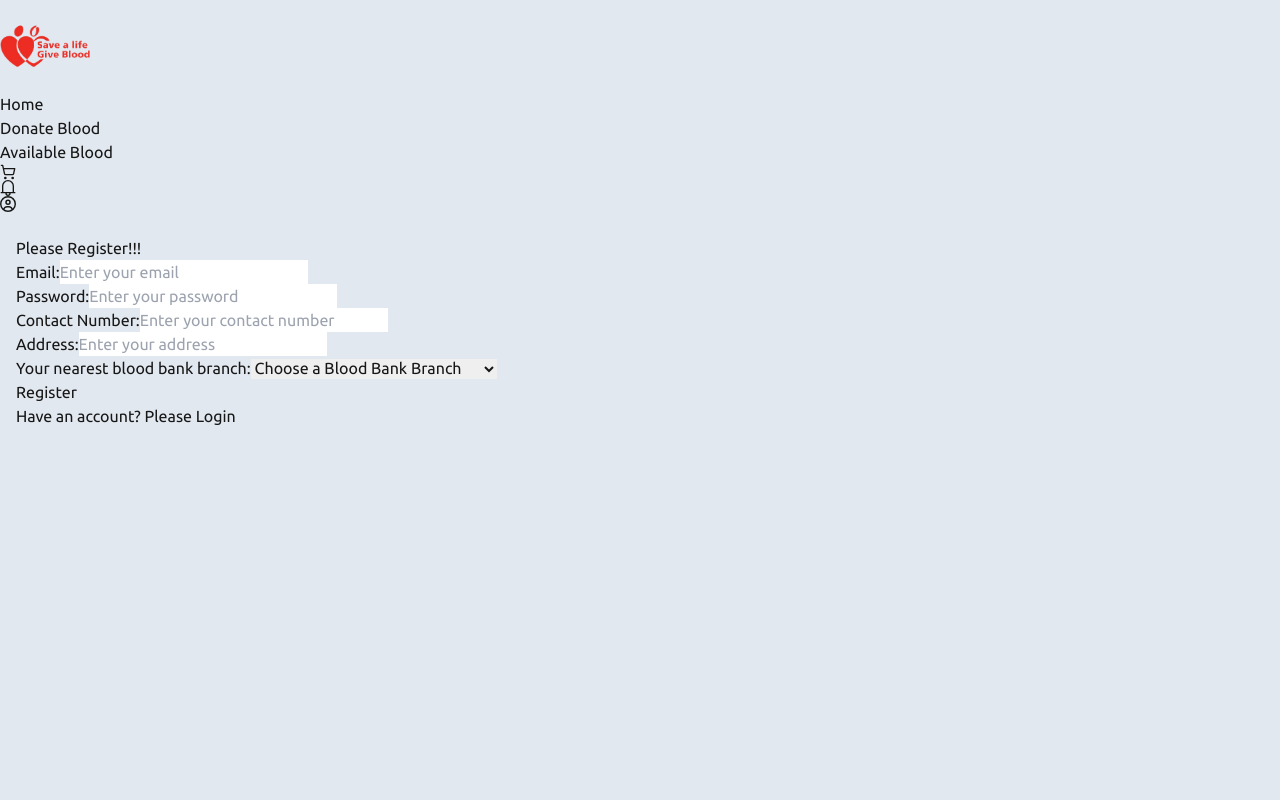
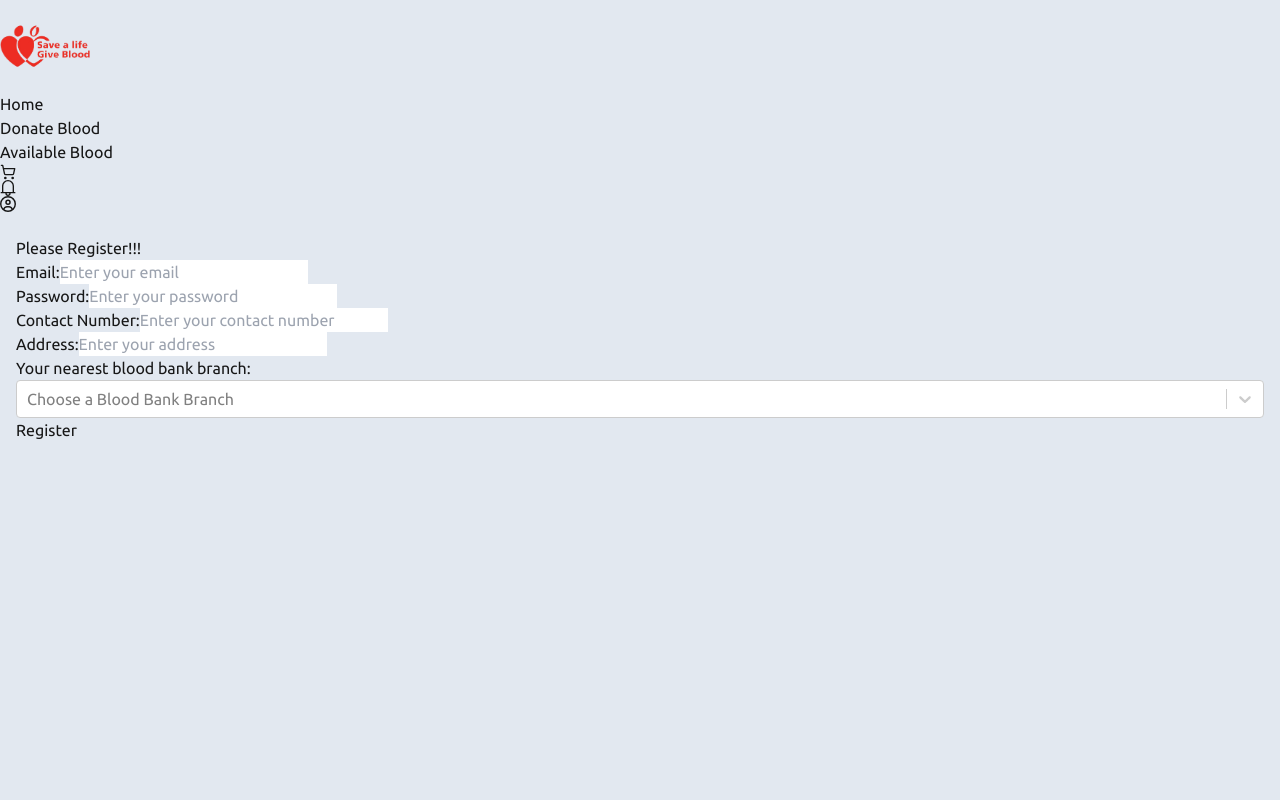
Before and after one commit to stha07ashok/Blood-Donation-nextjs, a Next.js app: page /register in a window 1280 px wide. Shown: the top 800 px of the page. Built offline with nearby package versions, Linux system fonts and the light colour scheme.

Commit message:
select.branch

```diff
--- a/package.json
+++ b/package.json
@@ -13,7 +13,8 @@
     "react": "^19.0.0",
     "react-dom": "^19.0.0",
     "react-hook-form": "^7.54.2",
-    "react-icons": "^5.4.0"
+    "react-icons": "^5.4.0",
+    "react-select": "^5.9.0"
   },
   "devDependencies": {
     "@eslint/eslintrc": "^3",
--- a/src/app/register/page.tsx
+++ b/src/app/register/page.tsx
@@ -1,134 +1,173 @@
 "use client";
-import Link from "next/link";
-import React from "react";
-import { useForm, SubmitHandler } from "react-hook-form";
+import React, { useState, useEffect } from "react";
+import Select from "react-select";
+import { useForm, Controller, SubmitHandler } from "react-hook-form";
 
 const selectBloodBankBranch = [
-  "Choose a Blood Bank Branch",
-  "Nepal Blood Bank | Kathmandu",
-  "Nepal Blood Bank | Pokhara",
-  "Nepal Blood Bank | Butwal",
-  "Nepal Blood Bank | Chitwan",
-  "Nepal Blood Bank | Dharan",
-  "Nepal Blood Bank | Biratnagar",
-  "Nepal Blood Bank | Nepalgunj",
-  "Nepal Blood Bank | Dhangadi",
-  "Nepal Blood Bank | Surkhet",
-  "Nepal Blood Bank | Janakpur",
-  "Nepal Blood Bank | Dang",
-  "Nepal Blood Bank | Hetauda",
+  {
+    value: "Nepal Blood Bank | Kathmandu",
+    label: "Nepal Blood Bank | Kathmandu",
+  },
+  { value: "Nepal Blood Bank | Pokhara", label: "Nepal Blood Bank | Pokhara" },
+  { value: "Nepal Blood Bank | Butwal", label: "Nepal Blood Bank | Butwal" },
+  { value: "Nepal Blood Bank | Chitwan", label: "Nepal Blood Bank | Chitwan" },
+  { value: "Nepal Blood Bank | Dharan", label: "Nepal Blood Bank | Dharan" },
+  {
+    value: "Nepal Blood Bank | Biratnagar",
+    label: "Nepal Blood Bank | Biratnagar",
+  },
+  {
+    value: "Nepal Blood Bank | Nepalgunj",
+    label: "Nepal Blood Bank | Nepalgunj",
+  },
+  {
+    value: "Nepal Blood Bank | Dhangadi",
+    label: "Nepal Blood Bank | Dhangadi",
+  },
+  { value: "Nepal Blood Bank | Surkhet", label: "Nepal Blood Bank | Surkhet" },
+  {
+    value: "Nepal Blood Bank | Janakpur",
+    label: "Nepal Blood Bank | Janakpur",
+  },
+  { value: "Nepal Blood Bank | Dang", label: "Nepal Blood Bank | Dang" },
+  { value: "Nepal Blood Bank | Hetauda", label: "Nepal Blood Bank | Hetauda" },
 ];
 
-interface registerFormData {
+interface RegisterFormData {
   email: string;
   password: string;
   contactNumber: number;
   address: string;
-  bloodBankBranch: string;
+  bloodBankBranch: { value: string; label: string };
 }
 
 const RegisterPage = () => {
   const {
     register,
     handleSubmit,
-    watch,
+    control,
     formState: { errors },
-  } = useForm<registerFormData>();
-  const onSubmit: SubmitHandler<registerFormData> = (data) => console.log(data);
+  } = useForm<RegisterFormData>();
+
+  const [isClient, setIsClient] = useState(false);
+
+  useEffect(() => {
+    setIsClient(true); // Ensure React Select is rendered only on the client
+  }, []);
+
+  const onSubmit: SubmitHandler<RegisterFormData> = (data) => {
+    console.log(data);
+  };
+
   return (
     <div className="pageSize flex items-center justify-center">
       <div className="w-full max-w-md border border-violet-800 shadow-lg p-8 rounded-md ">
         <p className="text-center font-extrabold text-2xl mb-4">
           Please Register!!!
         </p>
-        <div>
-          <form className="space-y-4 " onSubmit={handleSubmit(onSubmit)}>
+        <form className="space-y-4" onSubmit={handleSubmit(onSubmit)}>
+          {/* Email Field */}
           <div>
             <label htmlFor="email" className="block font-medium">
               Email:
             </label>
             <input
-                {...register("email", { required: "Email is reauired" })}
+              {...register("email", { required: "Email is required" })}
               type="email"
               id="email"
               className="w-full border border-violet-800 rounded-md p-2 shadow appearance-none leading-tight focus:outline-none focus:shadow"
               placeholder="Enter your email"
             />
             {errors.email && (
-                <span className="text-red-600 ">This field is required!!!</span>
+              <span className="text-red-600">This field is required!!!</span>
             )}
           </div>
+          {/* Password Field */}
           <div>
             <label htmlFor="password" className="block font-medium">
               Password:
             </label>
             <input
-                {...register("password", { required: "Password is reauired" })}
+              {...register("password", { required: "Password is required" })}
               type="password"
               id="password"
               className="w-full border border-violet-800 rounded-md p-2 shadow appearance-none leading-tight focus:outline-none focus:shadow"
               placeholder="Enter your password"
             />
             {errors.password && (
-                <span className="text-red-600 ">This field is required!!!</span>
+              <span className="text-red-600">This field is required!!!</span>
             )}
           </div>
+          {/* Contact Number Field */}
           <div>
-              <label htmlFor="password" className="block font-medium">
+            <label htmlFor="contactNumber" className="block font-medium">
               Contact Number:
             </label>
             <input
               {...register("contactNumber", {
-                  required: "Contact number is reauired",
+                required: "Contact number is required",
               })}
               type="number"
-                id="contact number"
+              id="contactNumber"
               className="w-full border border-violet-800 rounded-md p-2 shadow appearance-none leading-tight focus:outline-none focus:shadow"
               placeholder="Enter your contact number"
             />
             {errors.contactNumber && (
-                <span className="text-red-600 ">This field is required!!!</span>
+              <span className="text-red-600">This field is required!!!</span>
             )}
           </div>
+          {/* Address Field */}
           <div>
-              <label htmlFor="password" className="block font-medium">
+            <label htmlFor="address" className="block font-medium">
               Address:
             </label>
             <input
-                {...register("address", { required: "Address is reauired" })}
-                type="address"
+              {...register("address", { required: "Address is required" })}
+              type="text"
               id="address"
               className="w-full border border-violet-800 rounded-md p-2 shadow appearance-none leading-tight focus:outline-none focus:shadow"
               placeholder="Enter your address"
             />
             {errors.address && (
-                <span className="text-red-600 ">This field is required!!!</span>
+              <span className="text-red-600">This field is required!!!</span>
             )}
           </div>
+          {/* Blood Bank Branch Field */}
           <div>
-              <label htmlFor="password" className="block font-medium">
+            <label htmlFor="bloodBankBranch" className="block font-medium">
               Your nearest blood bank branch:
             </label>
-              <select
-                {...register("bloodBankBranch", {
-                  required: "Blood bank branch is required",
-                })}
-                id="bloodBankBranch"
-                className="w-full border border-violet-800 rounded-md p-2 shadow appearance-none leading-tight focus:outline-none focus:shadow"
-              >
-                <option value="" disabled>
-                  Choose a Blood Bank Branch
-                </option>
-                {selectBloodBankBranch.map((branch, index) => (
-                  <option key={index} value={branch}>
-                    {branch}
-                  </option>
-                ))}
-              </select>
+            {isClient && (
+              <Controller
+                name="bloodBankBranch"
+                control={control}
+                rules={{ required: "Blood bank branch is required" }}
+                render={({ field }) => (
+                  <Select
+                    {...field}
+                    options={selectBloodBankBranch}
+                    placeholder="Choose a Blood Bank Branch"
+                    className="react-select-container"
+                    classNamePrefix="react-select"
+                    onChange={(selectedOption) => {
+                      field.onChange(selectedOption); // Pass the entire selected option object
+                    }}
+                    value={
+                      field.value
+                        ? selectBloodBankBranch.find(
+                            (option) => option.value === field.value?.value
+                          )
+                        : null
+                    } // Ensure the selected value is passed back to the Select component
+                  />
+                )}
+              />
+            )}
             {errors.bloodBankBranch && (
-                <span className="text-red-600 ">This field is required!!!</span>
+              <span className="text-red-600">This field is required!!!</span>
             )}
           </div>
+          {/* Submit Button */}
           <button
             type="submit"
             className="w-full border-2 border-violet-800 text-black py-2 rounded-md hover:bg-violet-700 hover:text-white transition ease-in-out duration-200"
@@ -136,16 +175,6 @@ const RegisterPage = () => {
             Register
           </button>
         </form>
-          <p className="align-baseline font-medium mt-4 text-sm">
-            Have an account? Please{" "}
-            <Link
-              href="/login"
-              className="text-violet-800 hover:text-violet-600"
-            >
-              Login
-            </Link>
-          </p>
-        </div>
       </div>
     </div>
   );
```
Also changed, not shown: 1 other file (tests, documents, lock files or other folders). Lines whose indentation alone changed are shown as unchanged.
